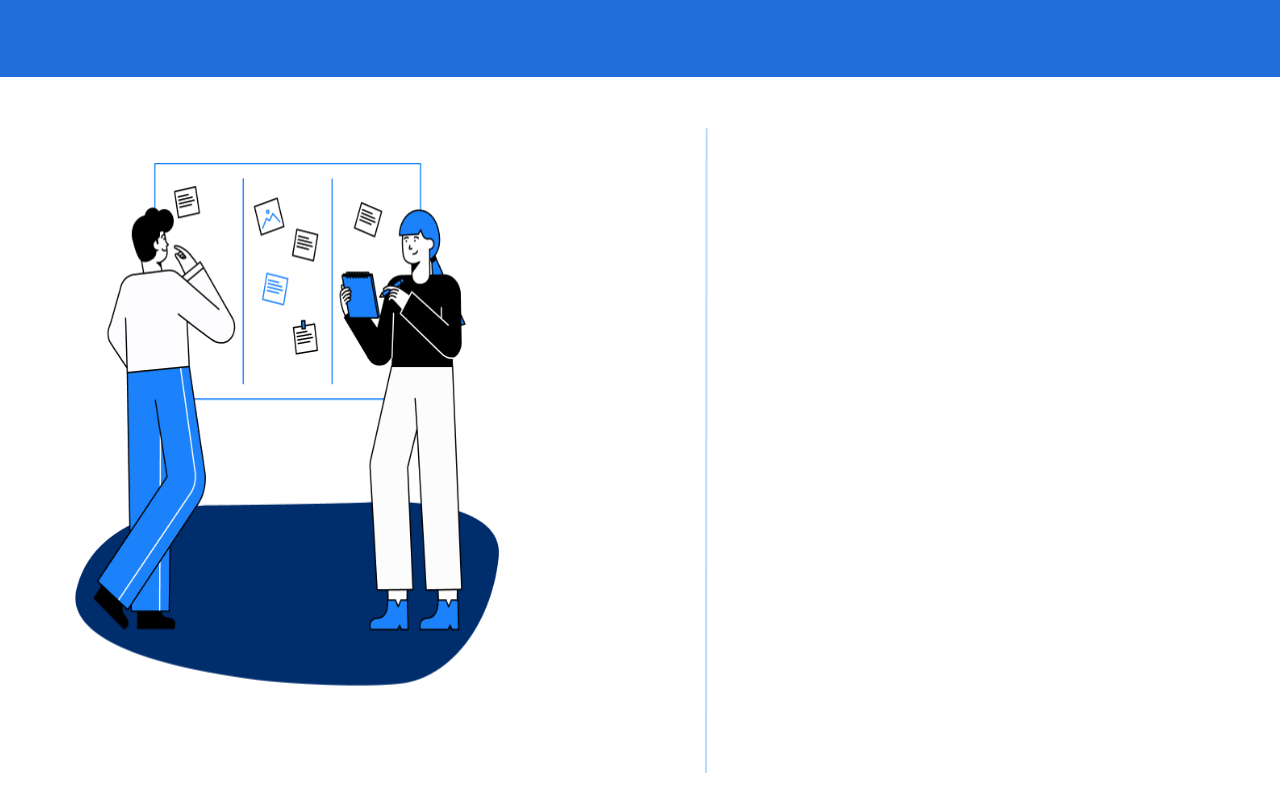
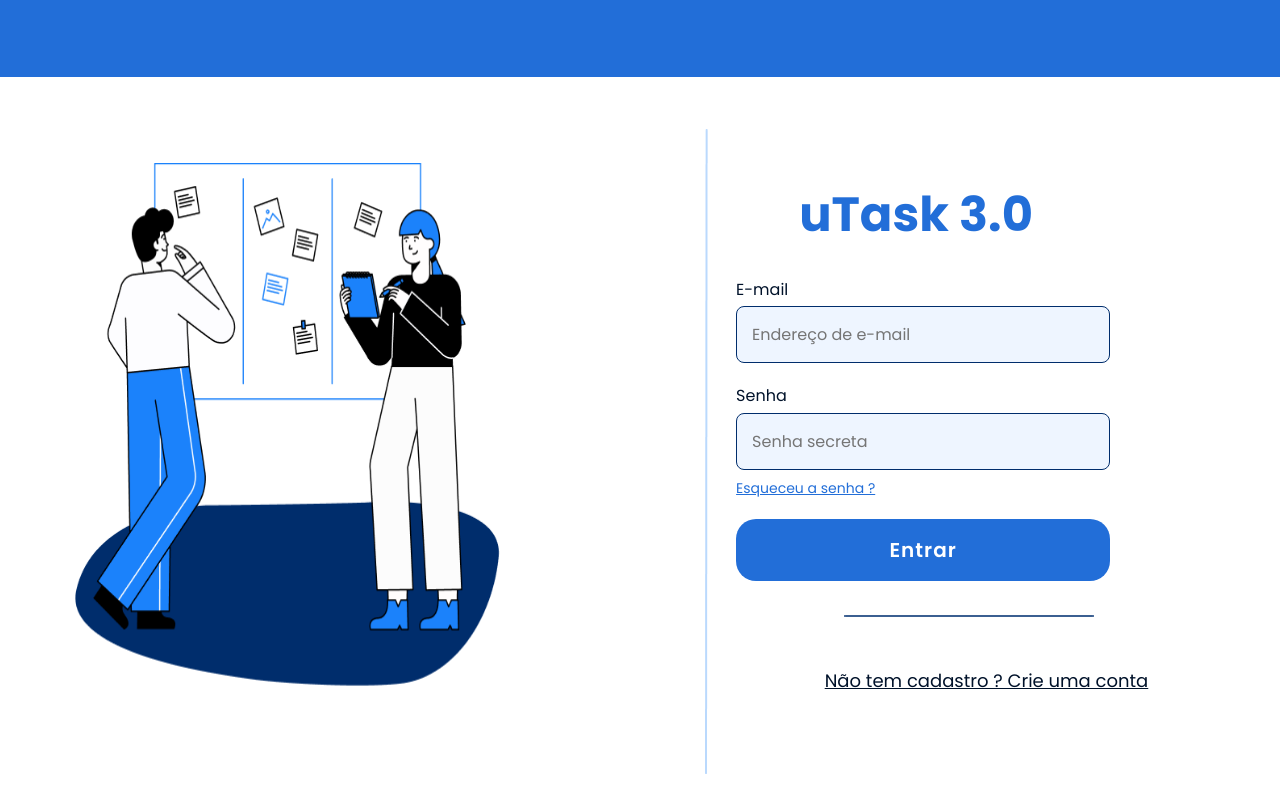
Before and after one commit to nunoguerra1/uTask---Nuno-Guerra, a React (Vite) app: page / in a window 1280 px wide. Built offline with nearby package versions, Linux system fonts and the light colour scheme; a web font is replaced by a local one.

Commit message:
feat: adicionado box login (h1, inputs, button) já estilizado. Adicionado pasta "pages" para facilitar a organização

```diff
--- a/src/App.tsx
+++ b/src/App.tsx
@@ -1,14 +1,13 @@
-import BannerSuperior from "./components/BannerSuperior";
-import ImagemLogin from "./components/ImagemLogin";
-import Divisor from "./components/Divisor";
+import { BrowserRouter, Routes, Route } from 'react-router-dom';
+import Login from './pages/Login/Login'
 
 function App() {
   return (
-    <div>
-      <BannerSuperior />
-      <ImagemLogin />
-      <Divisor />
-    </div>
+    <BrowserRouter>
+      <Routes>
+        <Route path='/' element={<Login />} />
+      </Routes>
+    </BrowserRouter>
   );
 }
 
--- /dev/null
+++ b/src/components/BoxLogin.css
@@ -0,0 +1,64 @@
+* {
+    font-family: 'Poppins', sans-serif;
+}
+
+.TelaLogin h1 {
+    text-align: center;
+    color: #226ED8;
+    margin-bottom: 3.2223415682062297vh;
+    font-size: 48px;
+}
+
+.forms {
+    margin-bottom: 20px;
+}
+
+.forms label {
+    display: block;
+    margin-bottom: 0.5370569280343717vh;
+    color: #00122A;
+}
+
+.forms input {
+    width: 55%;
+    padding: 15px;
+    border: 1px solid #002D6C;
+    background-color: #EEF5FF;
+    border-radius: 8px;
+    font-size: 16px;
+}
+
+.esqueciSenha {
+    display: block;
+    margin-top: 8px;
+    color: #226ED8;
+    font-size: 14px;
+}
+
+.btnEntrar {
+    width: 55%;
+    padding: 16px;
+    background: #226ED8;
+    color: white;
+    border: none;
+    border-radius: 20px;
+    font-size: 20px;
+    letter-spacing: 1px;
+    font-weight: 600;
+    cursor: pointer;
+}
+
+.btnEntrar:hover {
+    background: #114FA7;
+}
+
+.DivisorLogin {
+    height: 100%;
+    width: 250px;
+}
+
+.CriarConta {
+    display: block;
+    color: #00122A;
+    font-size: 18px;
+}
--- /dev/null
+++ b/src/components/BoxLogin.tsx
@@ -0,0 +1,31 @@
+import './BoxLogin.css'
+import DivisorLogin from '../assets/imagens/DivisorTelaLogin.png'
+
+function BoxLogin() {
+    return (
+        <div className='TelaLogin'>
+            <h1>uTask 3.0</h1>
+
+            <div className='forms'>
+                <label htmlFor="email">E-mail</label>
+                <input type="email" id="email" placeholder='Endereço de e-mail' />
+            </div>
+
+            <div className='forms'>
+                <label htmlFor="senha">Senha</label>
+                <input type="password" id="senha" placeholder='Senha secreta' />
+                <a href="#" className='esqueciSenha'>Esqueceu a senha ?</a>
+            </div>
+
+            <button type='submit' className='btnEntrar'>
+                Entrar
+            </button>
+
+            <img className='DivisorLogin' src={DivisorLogin} alt="divisor" />
+
+            <a href="#" className='CriarConta'>Não tem cadastro ? Crie uma conta</a>
+        </div>
+    )
+}
+
+export default BoxLogin
--- a/src/index.css
+++ b/src/index.css
@@ -7,8 +7,6 @@
 }
 
 :root {
-  font-family: Inter, system-ui, Avenir, Helvetica, Arial, sans-serif;
-  line-height: 1.5;
-  font-weight: 400;
+  font-family: 'Poppins', sans-serif;
   background-color: #FFFFFF;
 }
--- /dev/null
+++ b/src/pages/Login/Login.css
@@ -0,0 +1,44 @@
+.Divisor img {
+    margin-left: 88.07733619763695vh;
+    margin-top: -107.41138560687433vh;
+}
+
+.ImagemLogin img {
+    margin-top: 10.741138560687434vh;
+    margin-left: 5.324813631522897vw;
+}
+
+.TelaLogin {
+    margin-top: -75.18796992481202vh;
+    margin-left: 46.85835995740149vw;
+}
+
+.TelaLogin h1 {
+    margin-right: 3.7273695420660276vw;
+}
+
+.forms label {
+    margin-left: 10.649627263045794vw;
+}
+
+.forms input {
+    margin-left: 10.649627263045794vw;
+}
+
+.esqueciSenha {
+    margin-left: 10.649627263045794vw;
+}
+
+.btnEntrar {
+    margin-left: 10.649627263045794vw;
+}
+
+.DivisorLogin {
+    margin-bottom: -7.518796992481203vh;
+    margin-left: -20.766773162939298vw;
+}
+
+.CriarConta {
+    margin-top: 10.741138560687434vh;
+    margin-left: 17.57188498402556vw;
+}
--- /dev/null
+++ b/src/pages/Login/Login.tsx
@@ -0,0 +1,18 @@
+import BannerSuperior from "../../components/BannerSuperior";
+import ImagemLogin from "../../components/ImagemLogin";
+import Divisor from "../../components/Divisor";
+import BoxLogin from "../../components/BoxLogin";
+import './Login.css'
+
+function Login() {
+    return (
+        <div>
+            <BannerSuperior />
+            <ImagemLogin />
+            <Divisor />
+            <BoxLogin />
+        </div>
+    )
+}
+
+export default Login
```
Also changed, not shown: src/assets/imagens/DivisorTelaLogin.png (added).
